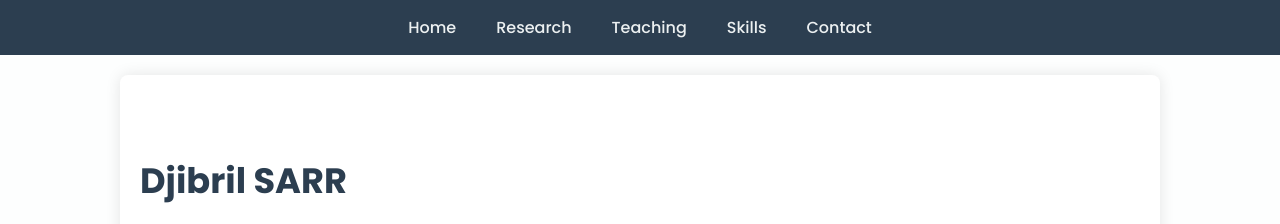
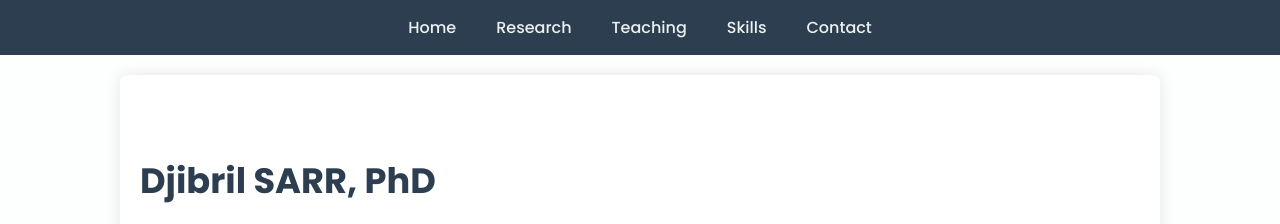
Before and after one commit to DjibrilSARR/ds_website, a plain HTML site: page index.html in a window 1280 px wide. Shown: the top 224 px of the page. Drawn offline with Linux system fonts and the light colour scheme.

Commit message:
Update index.html

```diff
--- a/index.html
+++ b/index.html
@@ -4,7 +4,7 @@
 <head>
     <meta charset="UTF-8">
     <meta name="viewport" content="width=device-width, initial-scale=1.0">
-    <title>Djibril SARR, PhD</title>
+    <title>Djibril SARR</title>
     <link href="https://fonts.googleapis.com/css2?family=Poppins:wght@300;400;500;600;700&display=swap" rel="stylesheet">
     <style>
         /* General Styles */
@@ -365,7 +365,7 @@
 
     <!-- Home Section -->
     <section id="home">
-        <h2>Djibril SARR</h2>
+        <h2>Djibril SARR, PhD</h2>
         <div class="profile">
             <img src="pp.jpeg" alt="Profile Photo">
             <div class="intro">
```
